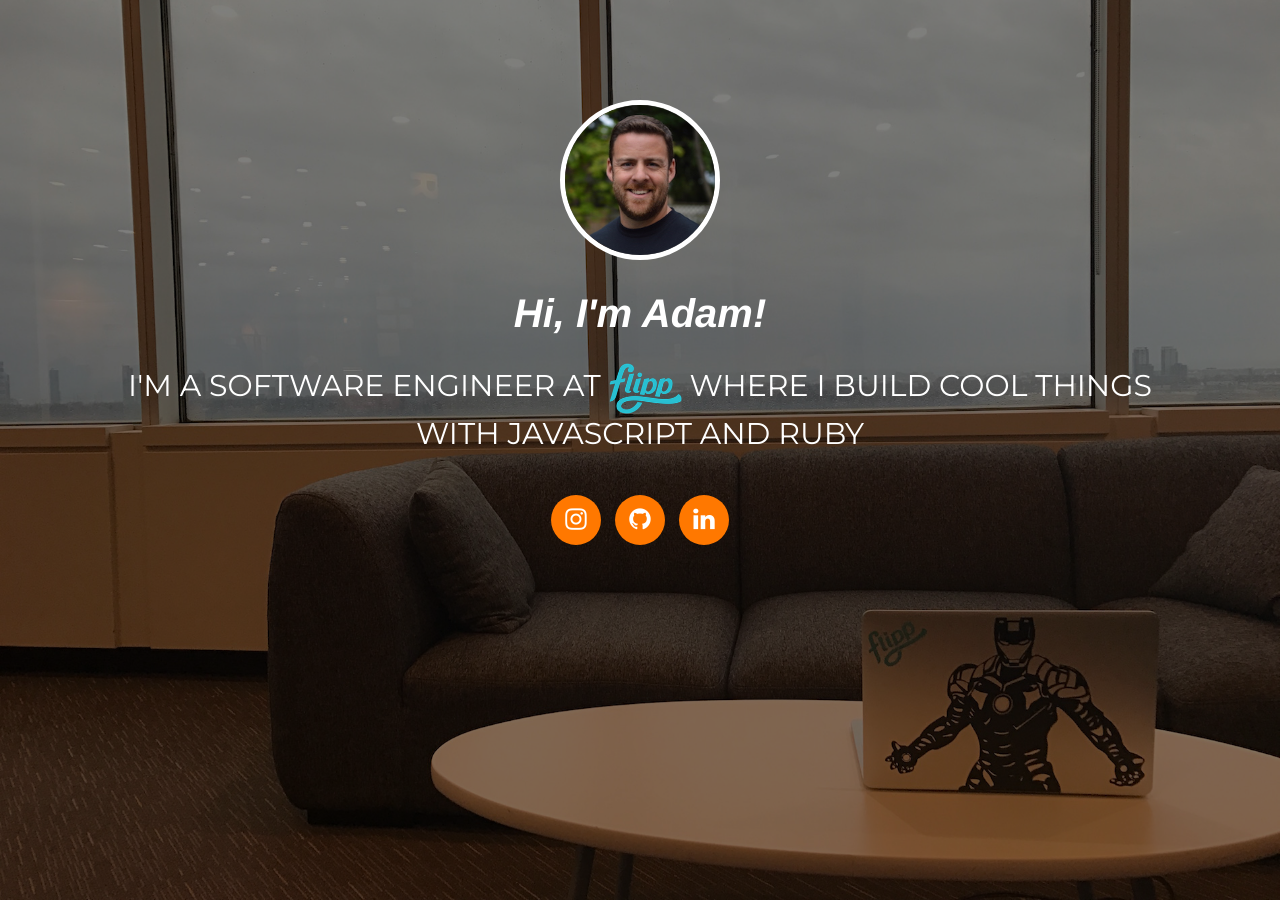
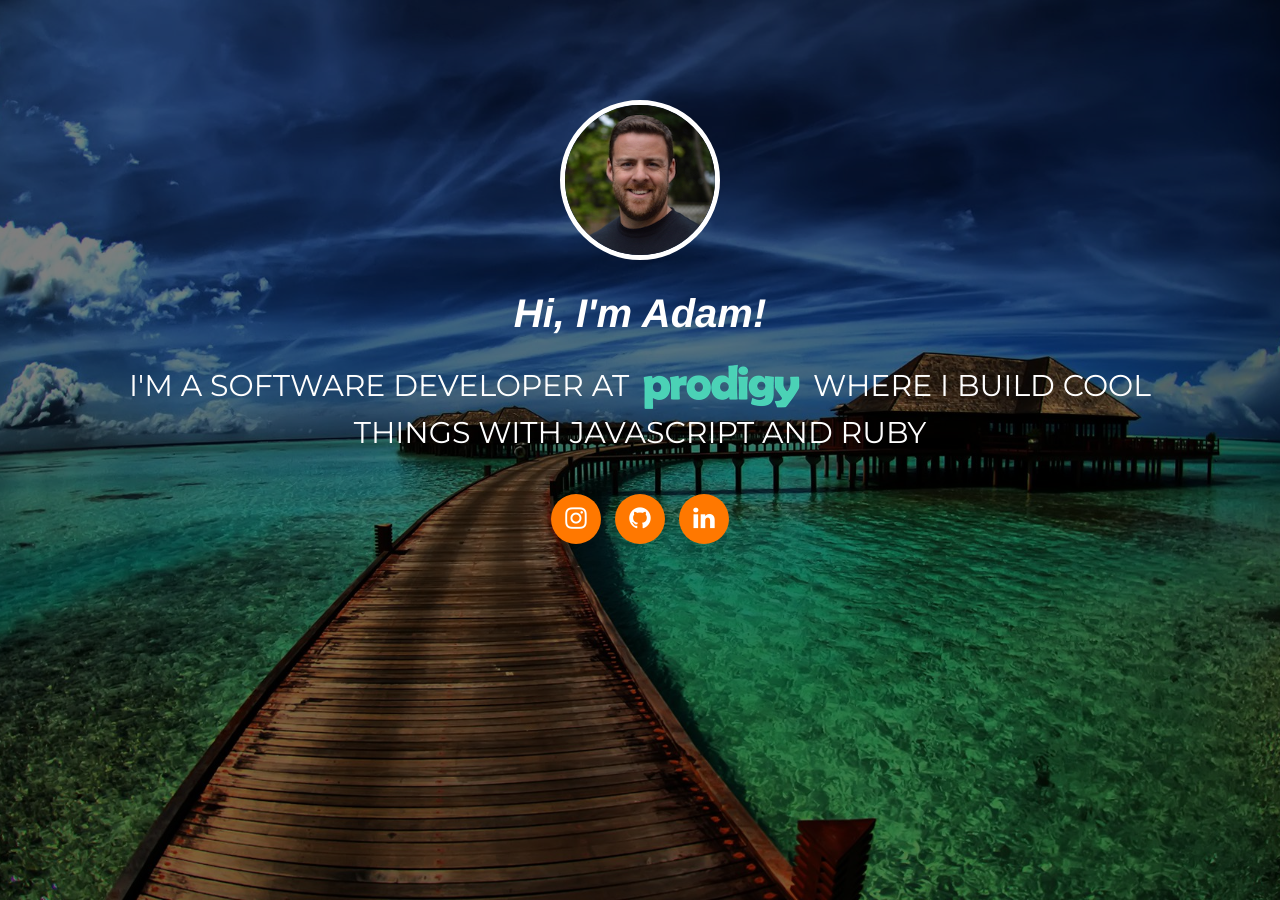
Before and after one commit to adampetrie/adampetrie.com, a Jekyll site: the page built from index.html, in a window 1280 px wide. Built offline with Jekyll 4.4.1, drawn with Linux system fonts in a browser that asks for light colours; some web fonts are replaced.

Commit message:
Update for prodigy

```diff
--- a/assets/css/main.scss
+++ b/assets/css/main.scss
@@ -2,7 +2,8 @@
 # Main sass file
 ---
 
-html, body {
+html,
+body {
   height: 100%;
   margin: 0;
 }
@@ -11,7 +12,7 @@ html, body {
   min-height: 100%;
   display: flex;
   flex-direction: column;
-  background-image: url('/assets/img/header-bg.jpg');
+  background-image: url("/assets/img/header-bg.jpg");
   background-position: center bottom;
   background-repeat: none;
   -webkit-background-size: cover;
@@ -26,11 +27,11 @@ html, body {
   left: 0;
   right: 0;
   bottom: 0;
-  background-color: rgba(0,0,0, 0.5);
+  background-color: rgba(0, 0, 0, 0.5);
 }
 
 .main--content {
-  color: #FFF;
+  color: #fff;
   flex: 1;
   display: flex;
   flex-direction: column;
@@ -41,7 +42,7 @@ html, body {
 
   .me {
     align-self: center;
-    border: 5px solid #FFF;
+    border: 5px solid #fff;
     border-radius: 50%;
     width: 100px;
     height: 100px;
@@ -49,7 +50,7 @@ html, body {
 
   h1 {
     margin-bottom: 0px;
-    font-family: "Droid Serif", "Helvetica Neue", Helvetica,Arial,sans-serif;
+    font-family: "Droid Serif", "Helvetica Neue", Helvetica, Arial, sans-serif;
     font-size: 30px;
     font-style: italic;
     line-height: 40px;
@@ -58,7 +59,7 @@ html, body {
   .intro {
     margin-bottom: 25px;
     text-transform: uppercase;
-    font-family: Montserrat, "Helvetica Neue",Helvetica,Arial,sans-serif;
+    font-family: Montserrat, "Helvetica Neue", Helvetica, Arial, sans-serif;
     font-size: 18px;
     font-weight: 400;
     line-height: 30px;
@@ -80,7 +81,7 @@ html, body {
   }
 
   a {
-    color: #FFF;
+    color: #fff;
     background-color: #ff7800;
     border-radius: 50%;
     display: inline-block;
@@ -97,7 +98,7 @@ html, body {
   }
 }
 
-@media(min-width:450px) {
+@media (min-width: 450px) {
   .main--content {
     padding: 100px 50px 0;
 
@@ -116,13 +117,14 @@ html, body {
       line-height: 40px;
     }
 
-    .flipp-logo {
-      width: 73px;
+    .prodigy-logo {
+      vertical-align: middle;
+      width: 128px;
     }
   }
 }
 
-@media(min-width:743px) {
+@media (min-width: 743px) {
   .main--content {
     padding: 100px 100px 0;
 
@@ -140,8 +142,9 @@ html, body {
       font-size: 30px;
     }
 
-    .flipp-logo {
-      width: 73px;
+    .prodigy-logo {
+      vertical-align: middle;
+      width: 168px;
     }
   }
 }
--- a/index.html
+++ b/index.html
@@ -5,8 +5,8 @@ layout: default
 <img class="me" src="/assets/img/adampetrie.jpg" />
 <h1>Hi, I'm Adam!</h1>
 <p class="intro">
-  I'm a Software Engineer at
-  <img class="flipp-logo" src="/assets/img/flipp.png" /> where I build cool
+  I'm a Software Developer at
+  <img class="prodigy-logo" src="/assets/img/prodigy.png" /> where I build cool
   things with Javascript and Ruby
 </p>
 
```
Also changed, not shown: assets/img/header-bg.jpg, assets/img/prodigy.png (added).
